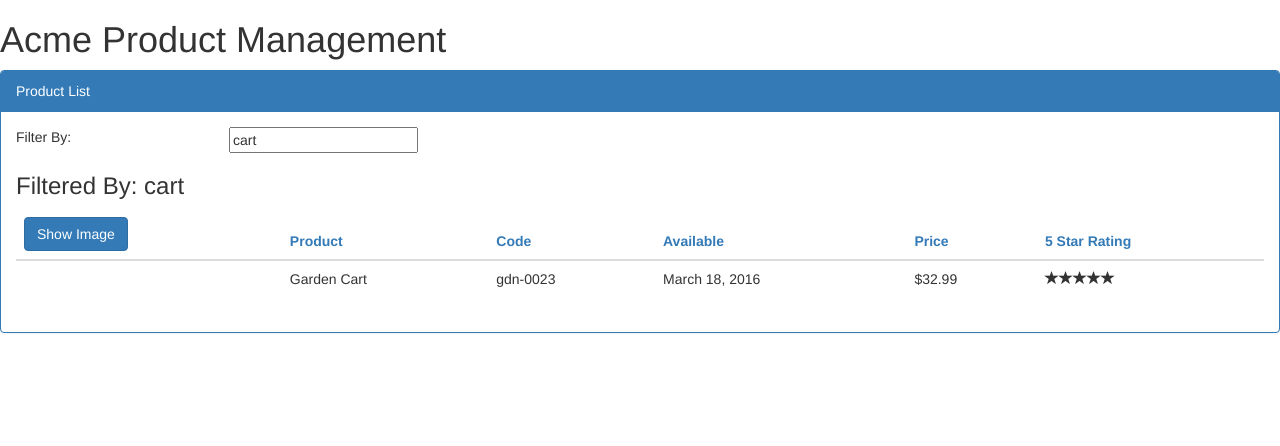
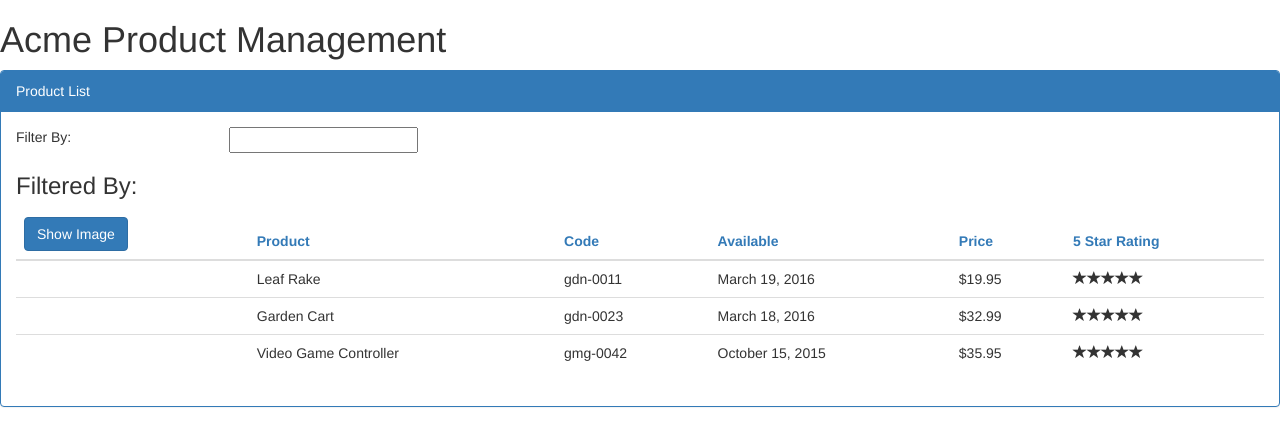
Before and after one commit to viejodecaldas/testing-app, an Angular app: page / in a window 1280 px wide. Shown: the top 446 px of the page. Built offline with nearby package versions, Linux system fonts and the light colour scheme.

Commit message:
Se añade servicios para obtener datos de backend en l onNgInit()

```diff
--- a/src/app/app.component.ts
+++ b/src/app/app.component.ts
@@ -1,10 +1,12 @@
 import { Component } from '@angular/core';
 import {ProductListComponent} from './products/product-list.component'
+import {ProductService} from './products/product.service'
 
 @Component({
   selector: 'pm-app',
   templateUrl: './app.component.html',
-  entryComponents: [ProductListComponent]
+  entryComponents: [ProductListComponent],
+  providers: [ProductService]
 })
 export class AppComponent {
     pageTitle: string = 'Acme Product Management';
--- a/src/app/products/product-list.component.ts
+++ b/src/app/products/product-list.component.ts
@@ -1,5 +1,6 @@
 import { Component, OnInit } from '@angular/core';
 import {IProduct} from './product'
+import {ProductService} from './product.service'
 
 @Component({
   selector: 'pm-products',
@@ -12,36 +13,19 @@
     imageWidth: number = 50;
     imageMargin: number = 2;
     showImage: boolean = false;
-    listFilter: string = 'cart';
-    products: IProduct[] = [
-        {
-            "productId": 1,
-            "productName": "Leaf Rake",
-            "productCode": "GDN-0011",
-            "releaseDate": "March 19, 2016",
-            "description": "Leaf rake with 48-inch wooden handle.",
-            "price": 19.95,
-            "starRating": 3.2,
-            "imageUrl": "http://openclipart.org/image/300px/svg_to_png/26215/Anonymous_Leaf_Rake.png"
-        },
-        {
-            "productId": 2,
-            "productName": "Garden Cart",
-            "productCode": "GDN-0023",
-            "releaseDate": "March 18, 2016",
-            "description": "15 gallon capacity rolling garden cart",
-            "price": 32.99,
-            "starRating": 4.2,
-            "imageUrl": "http://openclipart.org/image/300px/svg_to_png/58471/garden_cart.png"
-        }
-    ];
+    listFilter: string;
+    products: IProduct[];
 
     toggleImage(): void {
         this.showImage = !this.showImage;
     }
-  constructor() { }
+
+  constructor(private _productService: ProductService) {
+
+  }
 
   ngOnInit() {
+      this.products = this._productService.getProducts();
   }
 
   onRatingClicked(message: string): void {
--- /dev/null
+++ b/src/app/products/product.service.ts
@@ -0,0 +1,43 @@
+import { Injectable } from '@angular/core';
+import {IProduct} from './product'
+
+@Injectable()
+export class ProductService {
+
+  constructor() { }
+
+  getProducts(): IProduct[] {
+      return [
+          {
+            "productId": 1,
+            "productName": "Leaf Rake",
+            "productCode": "GDN-0011",
+            "releaseDate": "March 19, 2016",
+            "description": "Leaf rake with 48-inch wooden handle.",
+            "price": 19.95,
+            "starRating": 3.2,
+            "imageUrl": "http://openclipart.org/image/300px/svg_to_png/26215/Anonymous_Leaf_Rake.png"
+        },
+        {
+            "productId": 2,
+            "productName": "Garden Cart",
+            "productCode": "GDN-0023",
+            "releaseDate": "March 18, 2016",
+            "description": "15 gallon capacity rolling garden cart",
+            "price": 32.99,
+            "starRating": 4.2,
+            "imageUrl": "http://openclipart.org/image/300px/svg_to_png/58471/garden_cart.png"
+        },
+        {
+        "productId": 10,
+        "productName": "Video Game Controller",
+        "productCode": "GMG-0042",
+        "releaseDate": "October 15, 2015",
+        "description": "Standard two-button video game controller",
+        "price": 35.95,
+        "starRating": 4.6,
+        "imageUrl": "http://openclipart.org/image/300px/svg_to_png/120337/xbox-controller_01.png"
+        }
+      ];
+  }
+}
```
Also changed, not shown: 1 other file (tests, documents, lock files or other folders).
